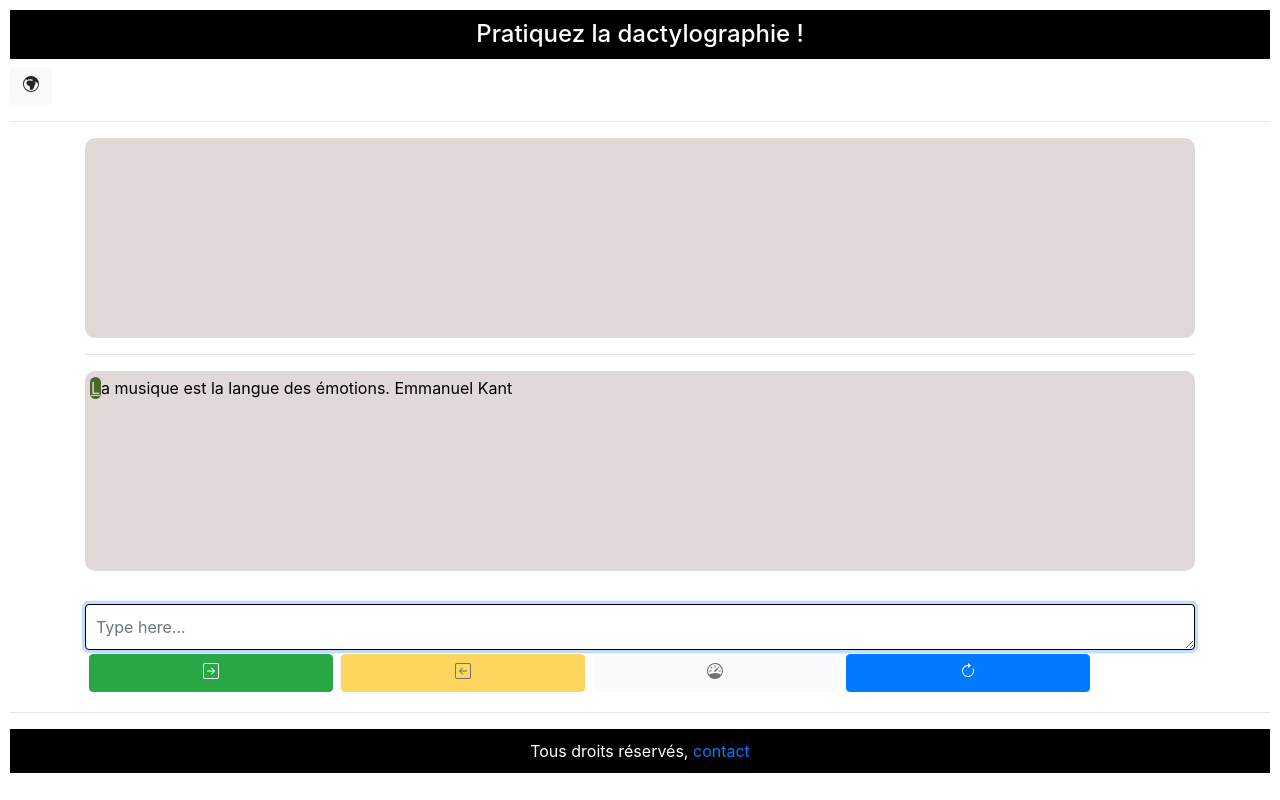
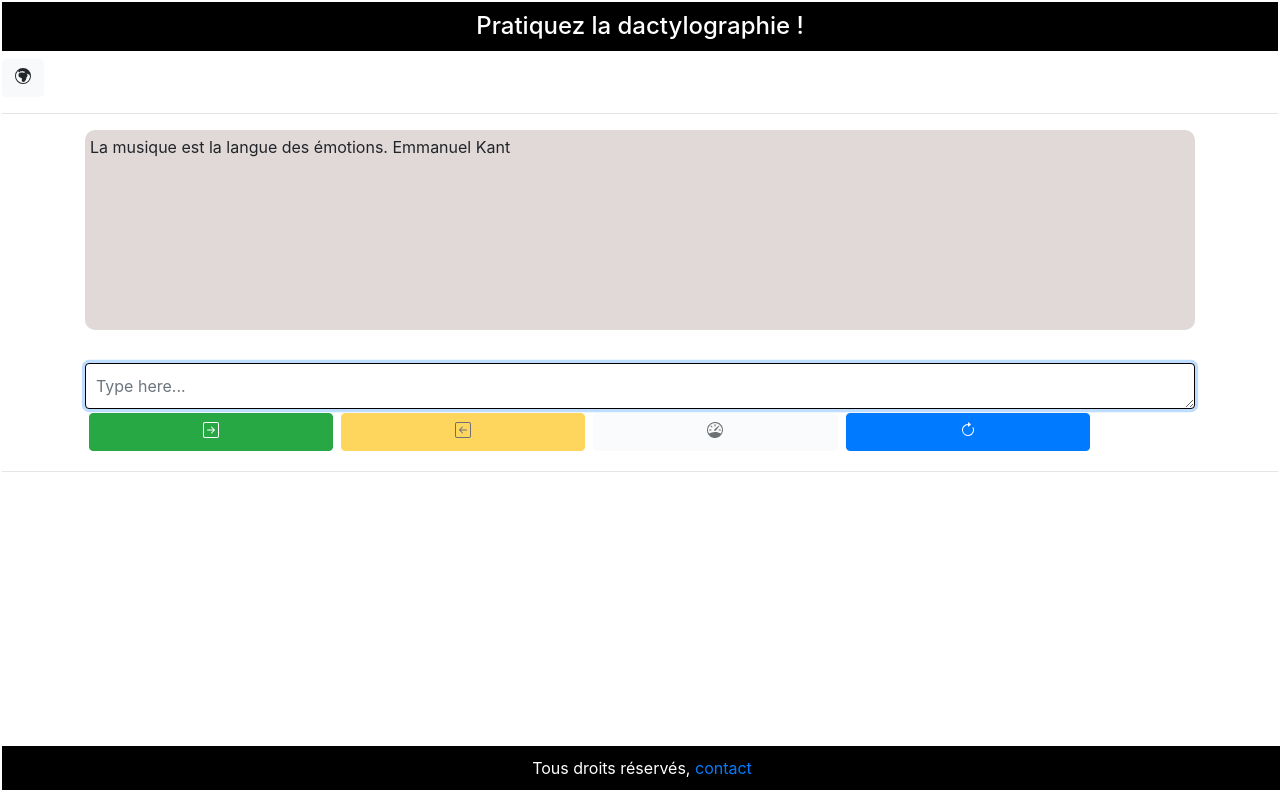
Before and after one commit to YALNEZAMI/dactylo, an Angular app: page / in a window 1280 px wide. Built offline with nearby package versions, Linux system fonts and the light colour scheme.

Commit message:
one text div and new cursor style

```diff
--- a/src/app/app.component.css
+++ b/src/app/app.component.css
@@ -1,12 +1,12 @@
 main{
-    padding: 10px;
+    padding: 2px;
     height: 100vh;
-    width: 100vw;
+    width: 100%;
 }
 footer{
-    /* position: absolute;
-    bottom: 0.5vh;
-    width: 100%; */
+    position: absolute;
+    bottom: 10px;
+    width: 100%;
     margin-top: 5px;
     padding: 10px;
     background-color: black;
--- a/src/app/app.component.html
+++ b/src/app/app.component.html
@@ -42,17 +42,9 @@
   </div>
   <hr />
   <div class="container">
-    <!--my text:text which has been typed-->
-    <div class="container" id="myText" #myText></div>
-    <hr />
     <!--current text:text to type-->
     <div class="container" id="currentText">
       <span
-        [ngClass]="{
-      letter:!isFocusedLetter(i),
-      focusedLetter:isFocusedLetter(i),
-
-    }"
         *ngFor="let letter of getCurrentTextTab(); let i = index"
         [id]="i"
         >{{ letter }}</span
--- a/src/app/app.component.ts
+++ b/src/app/app.component.ts
@@ -15,7 +15,6 @@ export class AppComponent {
   usaFlag = usaFlag;
   nbrErrors: number = 0; //number of errors
   textArea: string = ''; //text from textarea
-  @ViewChild('myText', { static: false }) myText: ElementRef = {} as ElementRef; //text which has been typed element
   @ViewChild('textAreaElement', { static: false }) textAreaElement: ElementRef =
     {} as ElementRef; //textarea element
   currentText: string = ''; //current text to be typed
@@ -109,13 +108,20 @@ export class AppComponent {
   }
   //restart the test
   restart() {
+    //remove bg-success and bg-danger classes
+    let length = this.currentText.length;
+    for (let i = 0; i < length; i++) {
+      const element = document.getElementById('' + i) as HTMLDivElement;
+      element.className = '';
+    }
     this.enableScore = false; //disable score
     this.hideResult(); //hide result div
     this.nbrErrors = 0; //reset number of errors
     this.textArea = ''; //reset textarea
-    this.myText.nativeElement.innerHTML = ''; //reset myText
     //reset cursor
     this.cursor = 0;
+    console.log(this.cursor);
+
     //length of my text
     this.displayedTextLength = 0;
     //focus on textarea
@@ -159,28 +165,21 @@ export class AppComponent {
     //remove \n from array
     tabCurrentText = tabCurrentText.filter((value) => value != '\n');
 
-    let result = '';
     //my letter
     const mine = tabMyText[tabMyText.length - 1];
     //expected letter
     const expect = tabCurrentText[tabMyText.length - 1];
-
+    let letterhtml = document.getElementById(
+      '' + this.cursor
+    ) as HTMLDivElement;
     if (mine == expect) {
-      //if the 2 letters are the same
-      //add letter to result
-      result = mine;
+      letterhtml.className = 'bg-success';
     } else {
       //if the 2 letters are not the same
       //add 1 to nbrErrors
       this.nbrErrors++;
-      //add letter to result with red color
-      result =
-        '<span class="text-danger" style="color:red"><ins>' +
-        mine +
-        '</ins></span>';
+      letterhtml.className = 'bg-danger';
     }
-    //add result to myText
-    this.myText.nativeElement.innerHTML += result;
     //move cursor
     this.cursor++;
   }
```
